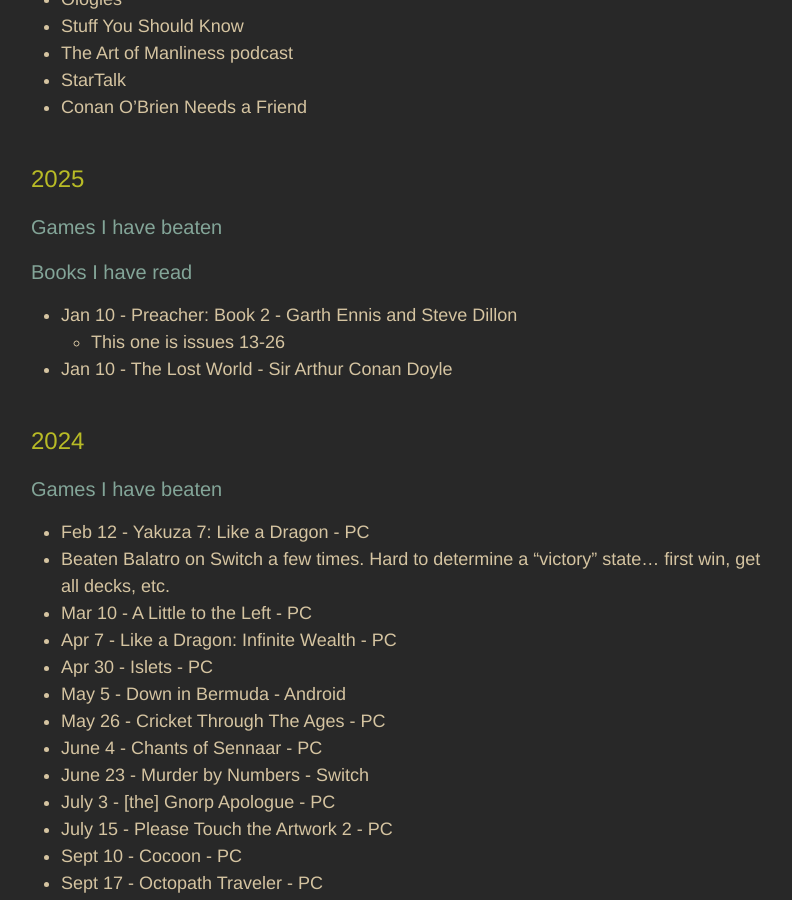
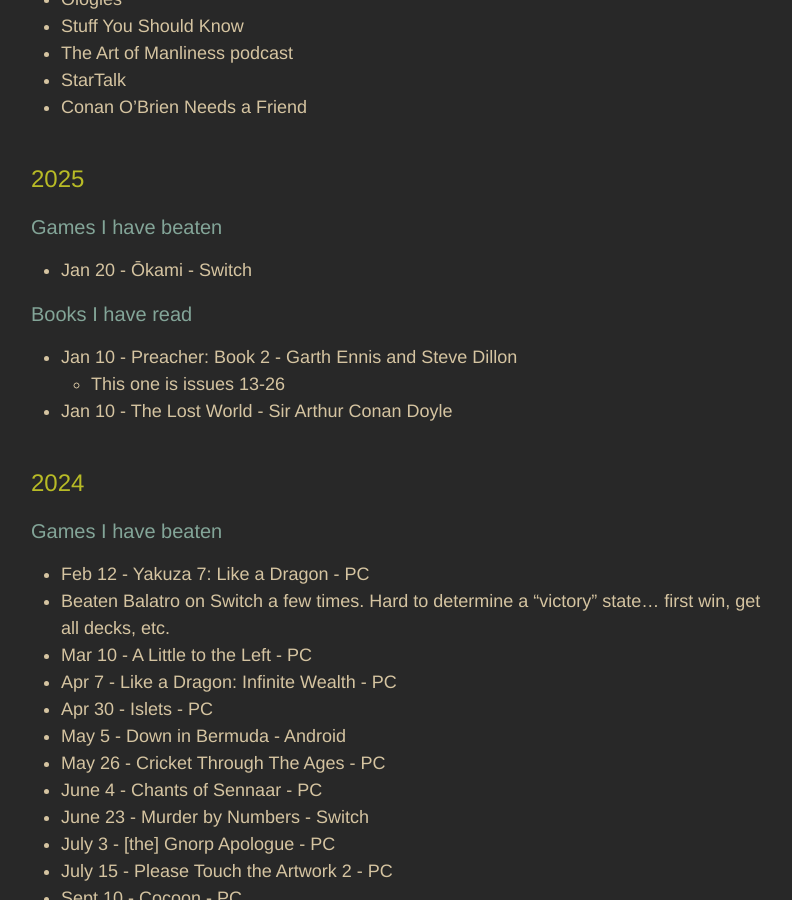
Before and after one commit to adkinsrs/sadkins_site, a Jekyll site: the page built from misc.md, in a window 1280 px wide and 900 px high, scrolled down 356 px. Shown: the whole window, without its empty margins (239-1031 px from the left). Built offline with Jekyll 4.4.1, drawn with Linux system fonts in a browser that asks for light colours.

Commit message:
beat a game

```diff
--- a/misc.md
+++ b/misc.md
@@ -19,6 +19,8 @@
 ## 2025
 
 ### Games I have beaten
+
+* Jan 20 - Ōkami - Switch
 
 ### Books I have read
 
```
